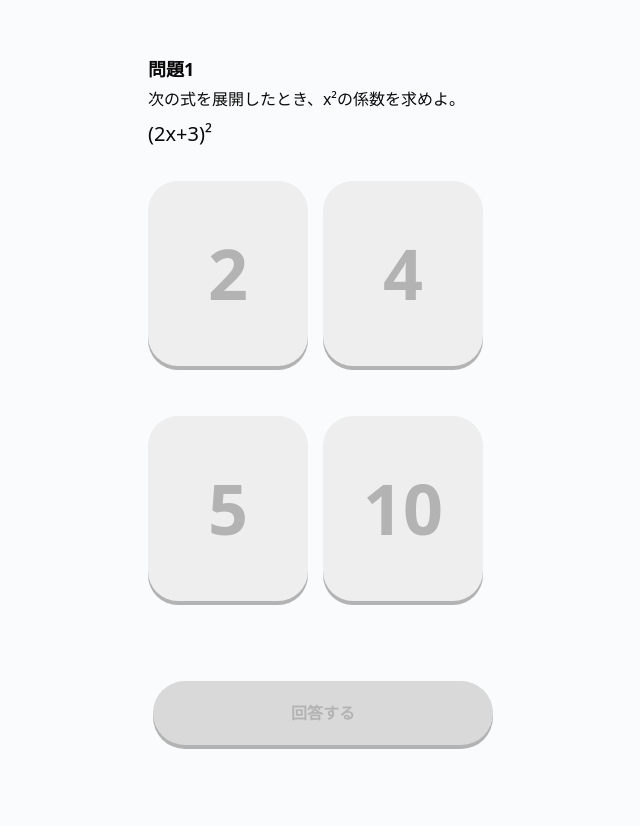
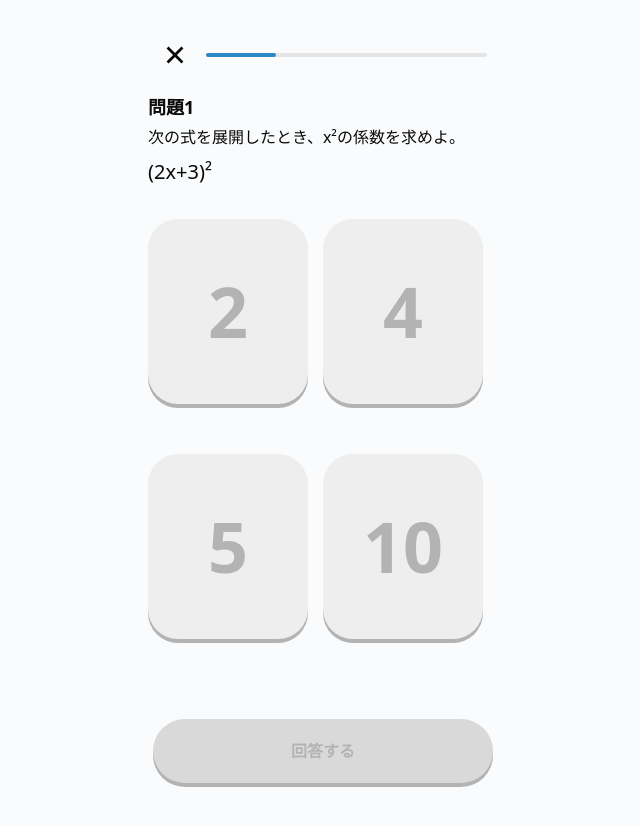
Before and after one commit to Etudia-Study/Etudia-app, a Next.js app: page /practice in a window 1280 px wide. Shown: the top 826 px of the page, without its empty margins (317-957 px from the left). Built offline with nearby package versions, Linux system fonts and the light colour scheme.

Commit message:
バツボタンと垂直バーの追加

```diff
--- a/app/practice/page.tsx
+++ b/app/practice/page.tsx
@@ -1,27 +1,56 @@
 "use client";
 
 import { useState } from "react";
+import { useRouter } from "next/navigation";
 import AnswerCard from "@/components/AnswerCard";
+import { IoCloseSharp } from "react-icons/io5";
 
 const ANSWERS = ["2", "4", "5", "10"];
 const CORRECT_ANSWER = "4";
 
 export default function PracticePage() {
+  const router = useRouter();
   const [selected, setSelected] = useState<string | null>(null);
   const [judged, setJudged] = useState(false);
 
   const isCorrect = selected === CORRECT_ANSWER;
 
+  // 進捗（例：全4問中1問目）
+  const current = 1;
+  const total = 4;
+  const progress = (current / total) * 100;
+
   return (
-    <main className="min-h-screen bg-[#FAFBFC] px-6 pt-14 pb-40">
-      {/* 問題文 */}
+    <main className="min-h-screen bg-[#FAFBFC] px-6 pt-10 pb-40">
+      {/* ================= ヘッダー ================= */}
+      <header className="mx-auto mb-6 flex w-[327px] items-center gap-4">
+        {/* ×ボタン */}
+        <button
+          onClick={() => {
+            router.back();
+          }}
+          className="flex h-[30px] w-[30px] items-center justify-center"
+        >
+          <IoCloseSharp size={30} />
+        </button>
+
+        {/* 進捗バー */}
+        <div className="relative h-[4px] flex-1 rounded-full bg-[#E5E5E5]">
+          <div
+            className="h-full w-[40%] rounded-full bg-[#2C89C7]"
+            style={{ width: `${progress}%` }}
+          />
+        </div>
+      </header>
+
+      {/* ================= 問題文 ================= */}
       <section className="mx-auto mb-8 w-[350px] text-left">
         <p className="mb-1 text-[18px] font-bold">問題1</p>
         <p className="text-base">次の式を展開したとき、x²の係数を求めよ。</p>
         <p className="mt-2 text-[20px] font-medium">(2x+3)²</p>
       </section>
 
-      {/* 回答 */}
+      {/* ================= 回答 ================= */}
       <section className="mx-auto grid w-[350px] grid-cols-2 gap-y-[50px]">
         {ANSWERS.map((answer) => (
           <AnswerCard
@@ -36,7 +65,7 @@ export default function PracticePage() {
         ))}
       </section>
 
-      {/* 回答するボタン */}
+      {/* ================= 回答するボタン ================= */}
       {!judged && (
         <div className="mx-auto mt-20 w-[340px]">
           <button
@@ -54,14 +83,13 @@ export default function PracticePage() {
         </div>
       )}
 
-      {/* 判定パネル */}
+      {/* ================= 判定パネル ================= */}
       {judged && (
         <div
           className={`fixed bottom-0 left-0 w-full rounded-t-[24px] px-6 pt-6 pb-8
             ${isCorrect ? "bg-[#2C89C7]" : "bg-[#F6B8B8]"}`}
         >
           <div className="mx-auto w-[350px]">
-            {/* 見出し */}
             <p
               className={`mb-2 text-[20px] font-bold ${
                 isCorrect ? "text-white" : "text-[#333]"
@@ -70,7 +98,6 @@ export default function PracticePage() {
               {isCorrect ? "正解 🎉" : "不正解"}
             </p>
 
-            {/* 説明 */}
             <p
               className={`mb-6 text-[15px] leading-relaxed ${
                 isCorrect ? "text-white" : "text-[#555]"
@@ -80,7 +107,7 @@ export default function PracticePage() {
                 <>
                   ナイス！
                   <br />
-                  (2x+3)² = 4x² + 12x + 9 より、 x²の係数は「4」です。
+                  (2x+3)² = 4x² + 12x + 9 より、x²の係数は「4」です。
                 </>
               ) : (
                 <>
@@ -91,7 +118,6 @@ export default function PracticePage() {
               )}
             </p>
 
-            {/* 次へ */}
             <button
               className={`h-[56px] w-full rounded-full font-bold
                 ${
--- a/package.json
+++ b/package.json
@@ -17,6 +17,7 @@
     "next": "16.0.7",
     "react": "19.2.0",
     "react-dom": "19.2.0",
+    "react-icons": "^5.5.0",
     "tailwind-merge": "^3.4.0"
   },
   "devDependencies": {
```
Also changed, not shown: 1 other file (tests, documents, lock files or other folders).
